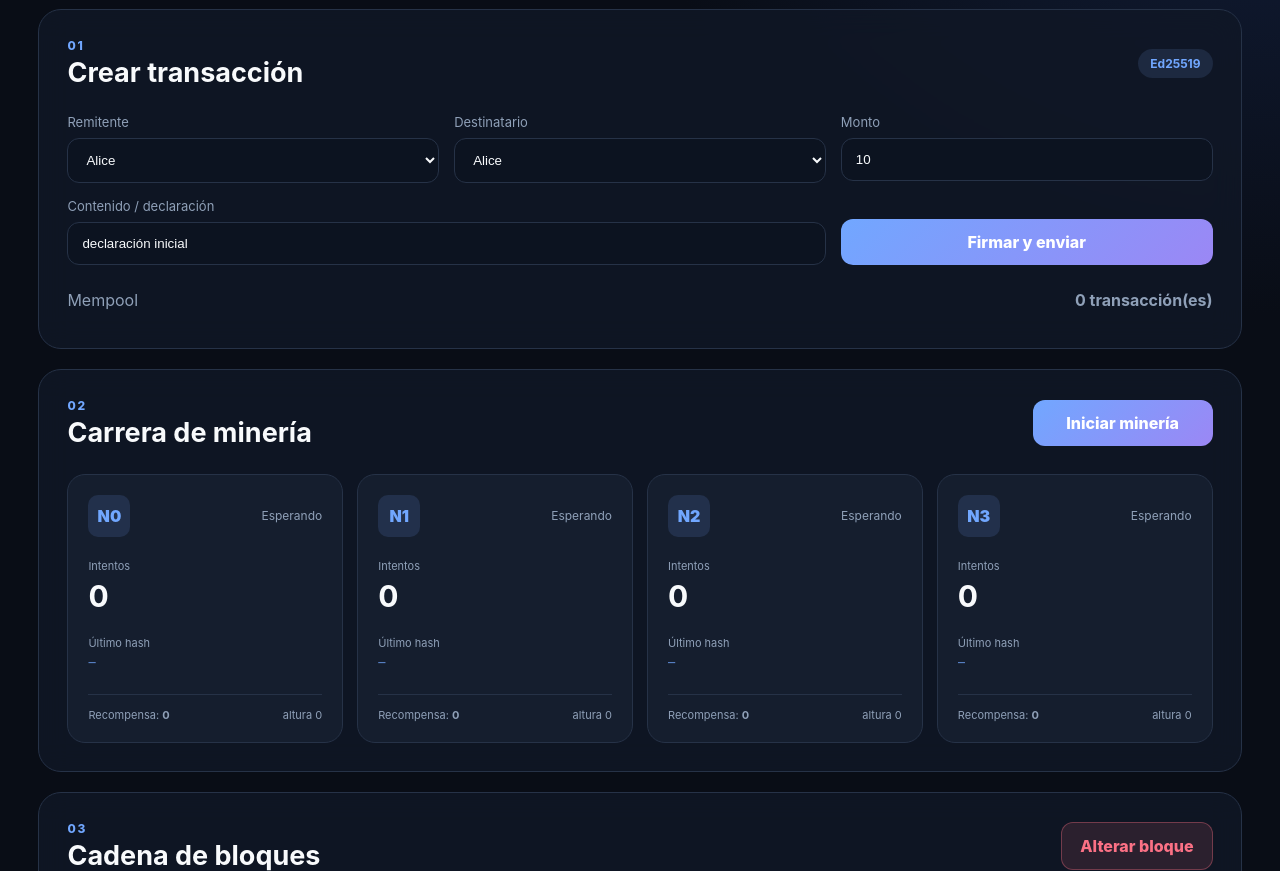
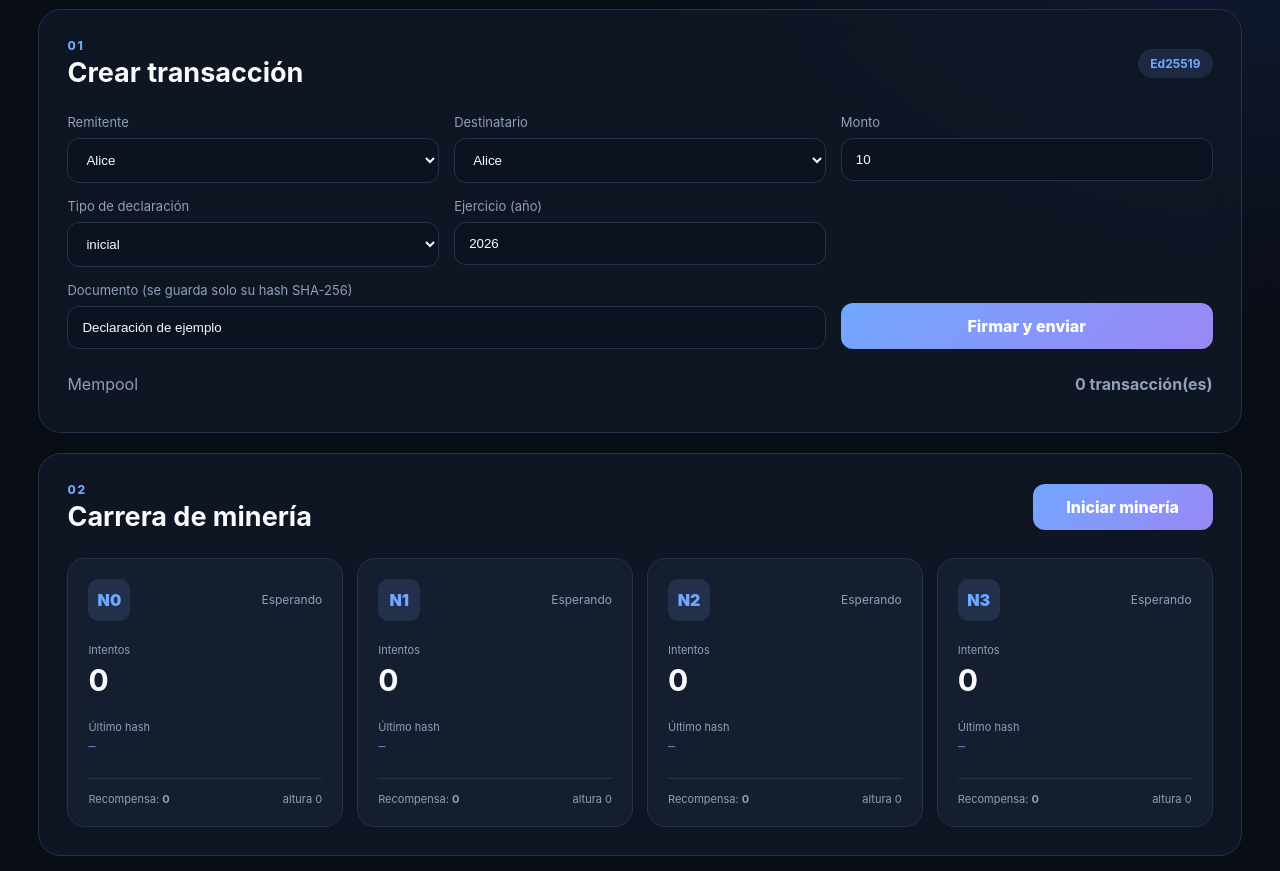
Before and after one commit to DarinaBasurto/blockchain_3deBlock, a Flask app: page / in a window 1280 px wide. Shown: the part 413-1284 px from the top of the page. Run offline with Flask 3, Linux system fonts and the light colour scheme.

Commit message:
Actualizar formulario de declaraciones

```diff
--- a/api/templates/index.html
+++ b/api/templates/index.html
@@ -190,14 +190,36 @@
             </label>
 
 
+            <label>
+                Tipo de declaración
+
+                <select name="tipo_declaracion">
+                    <option value="inicial">inicial</option>
+                    <option value="modificación">modificación</option>
+                    <option value="conclusión">conclusión</option>
+                </select>
+            </label>
+
+
+            <label>
+                Ejercicio (año)
+
+                <input
+                    type="number"
+                    name="ejercicio"
+                    value="2026"
+                    required
+                >
+            </label>
+
+
             <label class="wide">
-                Contenido / declaración
+                Documento (se guarda solo su hash SHA-256)
 
                 <input
                     type="text"
-                    name="data"
-                    value="declaración inicial"
-                    placeholder="Ej. declaración inicial"
+                    name="documento"
+                    value="Declaración de ejemplo"
                     required
                 >
             </label>
```
